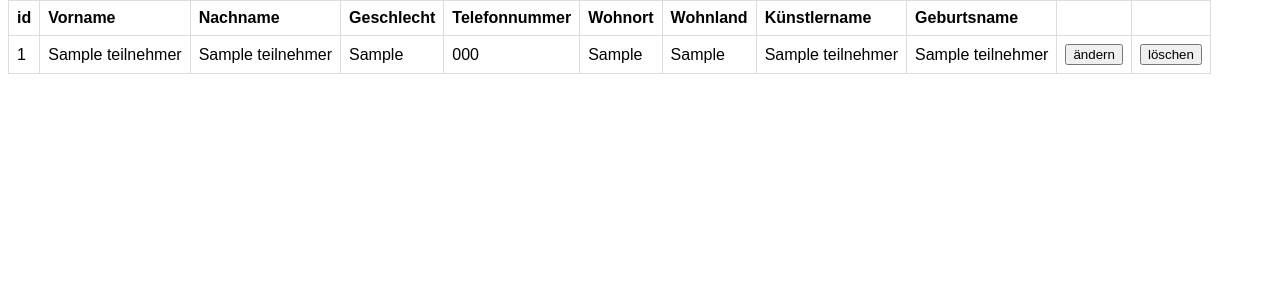
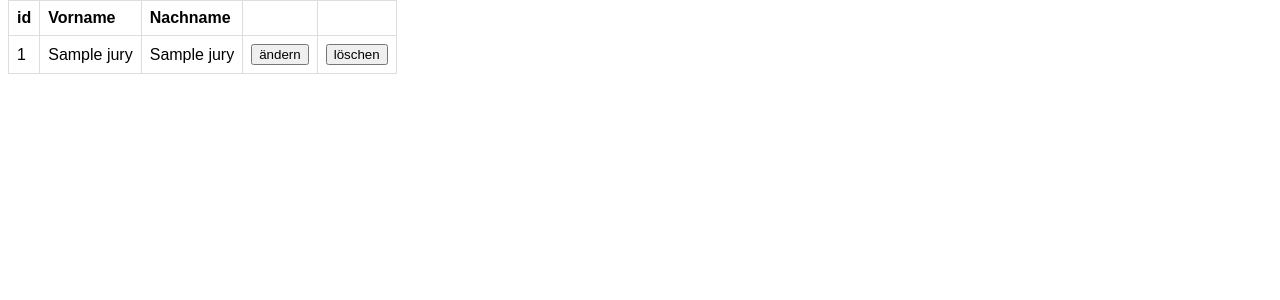
Before and after one commit to RolfHa/TangoContest, a PHP site: page /index.php in a window 1280 px wide. Shown: the part 85-385 px from the top of the page. Run offline with PHP 8.4, Linux system fonts and the light colour scheme; tables that the repository leaves empty or names only in its code hold one stand-in row (values such as "Sample post"); some libraries are stand-ins or nearby versions.

Commit message:
Juryliste erstellt

```diff
--- a/class/Jury.php
+++ b/class/Jury.php
@@ -1,5 +1,5 @@
 <?php
-class Jury {
+class Jury implements Saveable {
 
     private $id;
     private $vorname;
@@ -81,7 +81,7 @@ class Jury {
         return $jury;
     }
 
-    function save($jury)
+    public static function save($jury)
     {
         $db = DB::connect();
         $sql = "INSERT INTO jury (vorname, nachname)
@@ -114,4 +114,26 @@ class Jury {
         }
         return false;
     }
+
+    public static function getAll()
+    {
+        $db = DB::connect();
+        $sql = "SELECT * FROM jury";
+        $result = mysqli_query($db, $sql);
+        $jurys = [];
+        while($row = mysqli_fetch_assoc($result)){
+            $jury = new Jury(
+                $row['vorname'],
+                $row['nachname'],
+                $row['id']
+            );
+            $jurys[] = $jury;
+        }
+
+        return $jurys;
+    }
+    public static function change($id)
+    {
+        // TODO: Implement change() method.
+    }
 }
--- a/class/Saveable.php
+++ b/class/Saveable.php
@@ -1,11 +1,11 @@
 <?php
 
 interface Saveable {
-    public function save($objk);
-    public function change($id);
-    public function delete($id);
-    public function getAll();
-    public function getById($id);
+    public static function save($objk);
+    public static function change($id);
+    public static function delete($id);
+    public static function getAll();
+    public static function getById($id);
 }
 
 ?>
--- a/index.php
+++ b/index.php
@@ -13,13 +13,15 @@ if (isset($_REQUEST['action'])){
 }
 
 $action = 'anzeigen';
-$area = 'teilnehmer';
+//$area = 'teilnehmer';
+$area = 'jury';
 
 switch ($action){
     case 'anzeigen':
-        if ($area === 'teilnehmer'){
-            $view = 'teilnehmerliste';
+        if ($area === 'teilnehmer' || $area === 'jury'){
+            $view = $area . 'liste';
         }
+
 }
 
 
--- a/view/juryliste.php
+++ b/view/juryliste.php
@@ -1 +1,40 @@
 <?php
+$liste = Jury::getAll();
+//echo '<pre>';
+//print_r($liste);
+//echo '</pre>';
+?>
+<table>
+    <thead>
+    <th>id</th>
+    <th>Vorname</th>
+    <th>Nachname</th>
+    <th></th>
+    <th></th>
+    </thead>
+    <tbody>
+    <?php
+    for ($i = 0; $i < count($liste); $i++){
+        ?>
+        <tr>
+            <td>
+                <?php echo $liste[$i]->getId(); ?>
+            </td>
+            <td>
+                <?php echo $liste[$i]->getVorname(); ?>
+            </td>
+            <td>
+                <?php echo $liste[$i]->getNachname(); ?>
+            </td>
+            <td>
+                <a href="index.php?action=aendern&area=jury&id=<?php echo $liste[$i]->getId(); ?>"><button>ändern</button></a>
+            </td>
+            <td>
+                <a href="index.php?action=loeschen&area=jury&id=<?php echo $liste[$i]->getId(); ?>"><button>löschen</button></a>
+            </td>
+        </tr>
+        <?php
+    }
+    ?>
+    </tbody>
+</table>
--- a/view/teilnehmerliste.php
+++ b/view/teilnehmerliste.php
@@ -60,6 +60,5 @@ $liste = Teilnehmer::getAll();
     <?php
     }
     ?>
-
     </tbody>
 </table>
```
